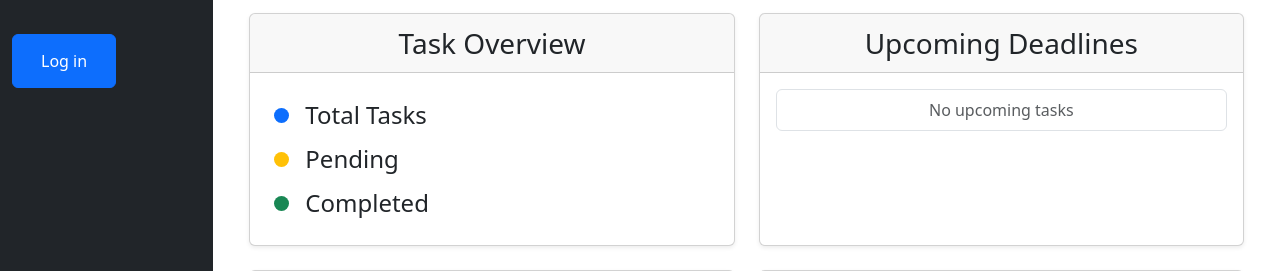
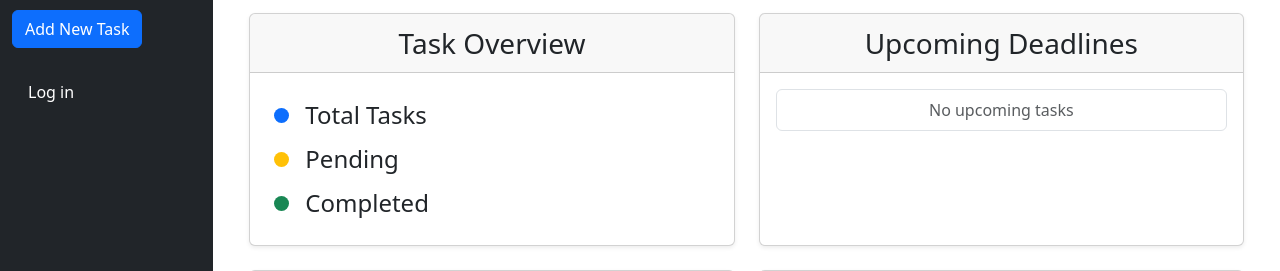
Before and after one commit to omerlenko/it-task-manager, a Django app: template templates/task_manager/index.html in a window 1280 px wide. Shown: the part 177-448 px from the top of the page. Run offline with Django 5.2, Linux system fonts and the light colour scheme; the template is opened without the code that fills it, so the values that code supplies are empty.

Commit message:
add 'add new task' button to the sidebar

```diff
--- a/templates/includes/sidebar.html
+++ b/templates/includes/sidebar.html
@@ -11,20 +11,27 @@
         <li class="nav-item">
           <a class="nav-link text-white {% if request.resolver_match.url_name == "task-list" %} fw-bold {% endif %}" href="{% url "task_manager:task-list" %}">All Tasks</a>
         </li>
+        <li>
+          <div class="">
+            <a href="{% url "task_manager:task-create" %}" class="btn btn-primary">Add New Task</a>
+          </div>
+        </li>
       </div>
       <div>
         {% if user.is_authenticated %}
           <li class="nav-item">
             <a class="nav-link text-white" href="#">My profile</a>
           </li>
-          <li class="nav-item mb-4 btn btn-danger">
-            <form action="{% url "logout" %}" method="post">
-              {% csrf_token %}
-              <button type="submit" class="nav-link text-white">Log out</button>
-            </form>
+          <li class="nav-item mb-4">
+            <div class="">
+              <form action="{% url "logout" %}" method="post">
+                {% csrf_token %}
+                <button type="submit" class="btn btn-danger">Log out</button>
+              </form>
+            </div>
           </li>
         {% else %}
-          <li class="nav-item mb-4 btn btn-primary">
+          <li class="nav-item btn-primary">
             <a class="nav-link text-white" href="{% url "login" %}">Log in</a>
           </li>
         {% endif %}
```
